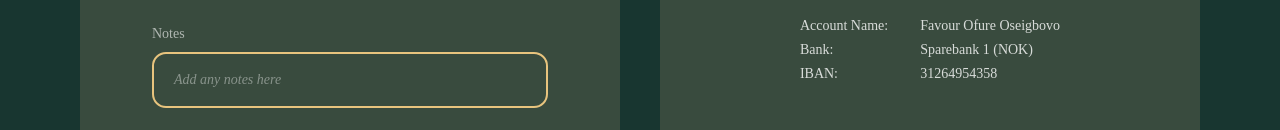
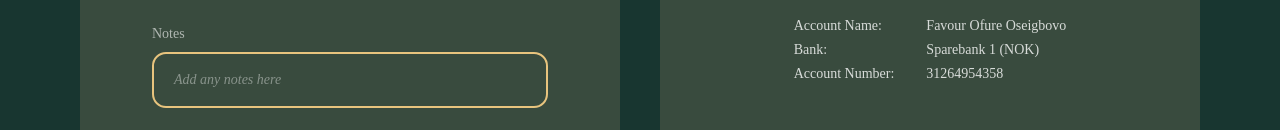
Before and after one commit to RucksollyTech/ken_fav_weeding, a Next.js app: page / in a window 1280 px wide. Both pictures are taken after a click on the button "View our details". Shown: the part 3774-3904 px from the top of the page. Built offline with nearby package versions, Linux system fonts and the light colour scheme.

Commit message:
changed iban text to account name

```diff
--- a/components/RSVP.tsx
+++ b/components/RSVP.tsx
@@ -357,7 +357,7 @@ const RSVP = () => {
                                         <span>Bank:</span>
                                         <span>Sparebank 1 (NOK)</span>
 
-                                        <span>IBAN:</span>
+                                        <span>Account Number:</span>
                                         <span>31264954358</span>
 
                                         {/* <span>BIC/SWIFT:</span>
```
